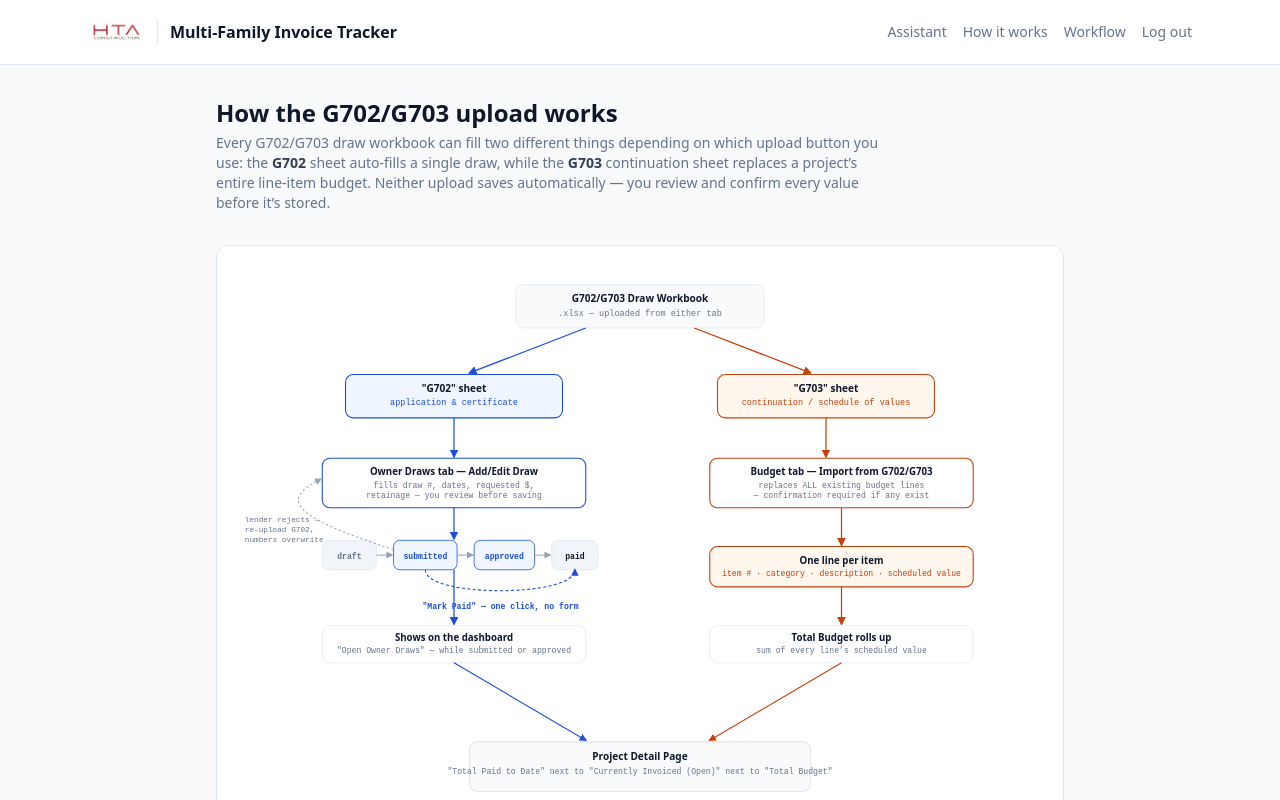
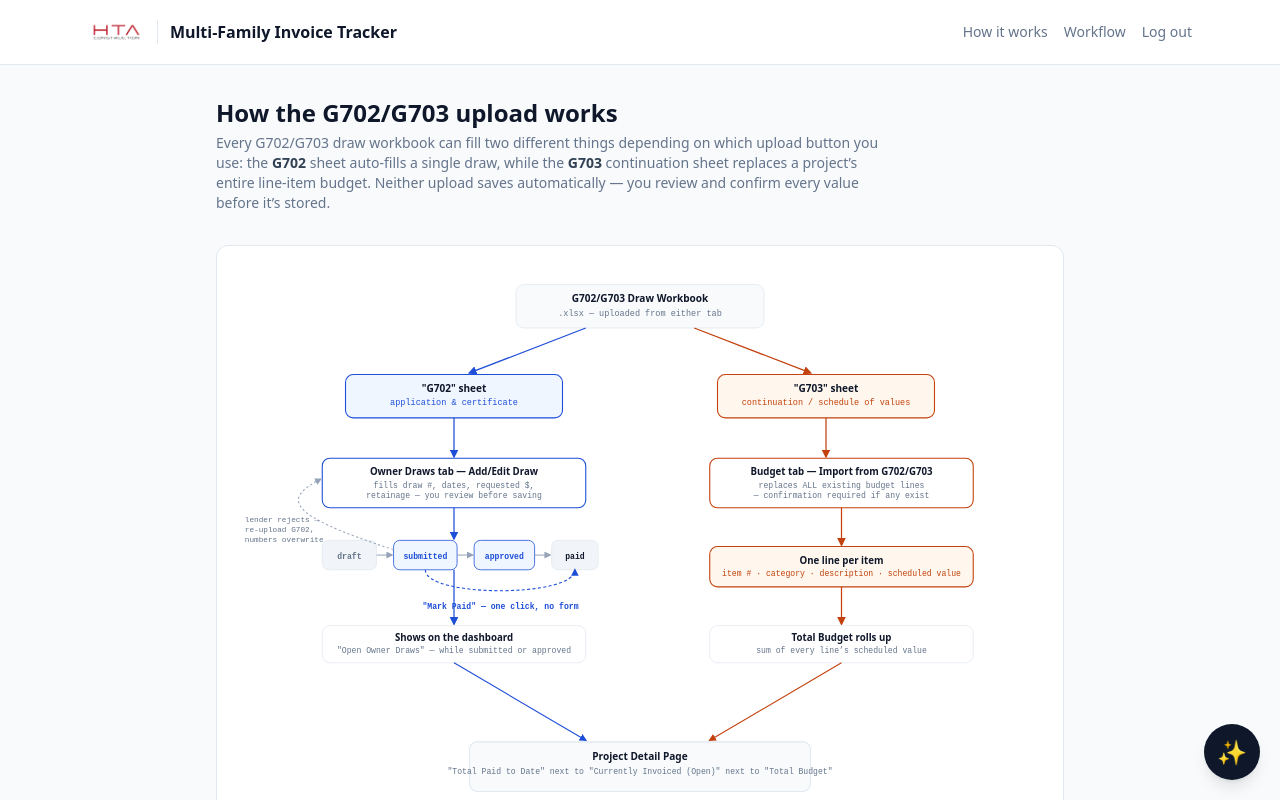
Before and after one commit to davidparada10/hta-invoicing-tracker, a Next.js app: page /help in a window 1280 px wide. Shown: the top 800 px of the page. Built offline with nearby package versions, Linux system fonts and the light colour scheme.

Commit message:
Turn the AI assistant into a floating bubble on every page
Replaces the standalone /chat page with a fixed-position widget
(bottom-right ✨ toggle) rendered from SiteHeader, so it's available
everywhere the header is instead of requiring navigation to its own page.

```diff
--- a/app/chat/page.tsx
+++ /dev/null
@@ -1,19 +0,0 @@
-import SiteHeader from "@/components/SiteHeader";
-import ChatWindow from "@/components/ChatWindow";
-
-export const dynamic = "force-dynamic";
-
-export default function ChatPage() {
-  return (
-    <div className="min-h-screen flex flex-col">
-      <SiteHeader />
-      <main className="max-w-3xl w-full mx-auto px-4 sm:px-6 py-8 flex-1 flex flex-col min-h-0">
-        <h1 className="text-2xl font-semibold text-slate-900 mb-1">Assistant</h1>
-        <p className="text-sm text-slate-500 mb-6">
-          Ask about your projects, or describe a draw, invoice, or budget line to add.
-        </p>
-        <ChatWindow />
-      </main>
-    </div>
-  );
-}
--- a/components/ChatWindow.tsx
+++ b/components/FloatingChat.tsx
@@ -12,7 +12,8 @@ import { formatCurrency, formatDate } from "@/lib/format";
 
 const WRITE_TOOLS = new Set(["createDraw", "markDrawPaid", "createSubInvoice", "createBudgetLine"]);
 
-export default function ChatWindow() {
+export default function FloatingChat() {
+  const [open, setOpen] = useState(false);
   const [input, setInput] = useState("");
   const { messages, sendMessage, addToolApprovalResponse, status } = useChat<HtaAgentUIMessage>({
     transport: new DefaultChatTransport({ api: "/api/chat" }),
@@ -29,12 +30,25 @@ export default function ChatWindow() {
   }
 
   return (
-    <div className="flex-1 flex flex-col min-h-0 rounded-xl border border-slate-200 bg-white">
-      <div className="flex-1 overflow-y-auto p-4 space-y-4">
+    <div className="fixed bottom-5 right-5 z-50 flex flex-col items-end">
+      {open && (
+        <div className="mb-3 w-[22rem] sm:w-96 h-[32rem] max-h-[75vh] rounded-2xl border border-slate-200 bg-white shadow-2xl flex flex-col overflow-hidden">
+          <div className="flex items-center justify-between px-4 py-3 border-b border-slate-200 bg-slate-900 text-white">
+            <span className="text-sm font-semibold">Assistant</span>
+            <button
+              onClick={() => setOpen(false)}
+              aria-label="Close"
+              className="text-slate-300 hover:text-white text-lg leading-none"
+            >
+              ×
+            </button>
+          </div>
+
+          <div className="flex-1 overflow-y-auto p-3 space-y-3">
             {messages.length === 0 && (
-          <div className="text-sm text-slate-400 text-center py-12">
-            Try: &ldquo;What&rsquo;s the status on Aneta?&rdquo; or &ldquo;Mark draw 2 on Broadway
-            as paid.&rdquo;
+              <div className="text-xs text-slate-400 text-center py-10 px-2">
+                Try: &ldquo;What&rsquo;s the status on Aneta?&rdquo; or &ldquo;Mark draw 2 on
+                Broadway as paid.&rdquo;
               </div>
             )}
             {messages.map((message) => (
@@ -43,7 +57,7 @@ export default function ChatWindow() {
                 className={`flex ${message.role === "user" ? "justify-end" : "justify-start"}`}
               >
                 <div
-              className={`max-w-[85%] rounded-xl px-4 py-2.5 text-sm ${
+                  className={`max-w-[88%] rounded-xl px-3 py-2 text-sm ${
                     message.role === "user"
                       ? "bg-slate-900 text-white"
                       : "bg-slate-50 border border-slate-200 text-slate-800"
@@ -58,22 +72,33 @@ export default function ChatWindow() {
             {isBusy && <div className="text-xs text-slate-400 px-1">Thinking…</div>}
           </div>
 
-      <form onSubmit={handleSubmit} className="border-t border-slate-200 p-3 flex gap-2">
+          <form onSubmit={handleSubmit} className="border-t border-slate-200 p-2.5 flex gap-2">
             <input
               value={input}
               onChange={(e) => setInput(e.target.value)}
-          placeholder="Ask about your projects, or describe something to add..."
+              placeholder="Ask or describe something to add..."
               className="flex-1 rounded-lg border border-slate-300 px-3 py-2 text-sm"
               disabled={isBusy}
+              autoFocus
             />
             <button
               type="submit"
               disabled={isBusy || !input.trim()}
-          className="rounded-lg bg-slate-900 text-white text-sm font-medium px-4 py-2 disabled:opacity-50"
+              className="rounded-lg bg-slate-900 text-white text-sm font-medium px-3 py-2 disabled:opacity-50"
             >
               Send
             </button>
           </form>
+        </div>
+      )}
+
+      <button
+        onClick={() => setOpen((v) => !v)}
+        aria-label={open ? "Close assistant" : "Open assistant"}
+        className="w-14 h-14 rounded-full bg-slate-900 text-white shadow-lg flex items-center justify-center text-2xl hover:bg-slate-800 transition-colors"
+      >
+        {open ? "×" : "✨"}
+      </button>
     </div>
   );
 }
--- a/components/SiteHeader.tsx
+++ b/components/SiteHeader.tsx
@@ -3,6 +3,7 @@
 import Image from "next/image";
 import Link from "next/link";
 import { useRouter } from "next/navigation";
+import FloatingChat from "@/components/FloatingChat";
 
 export default function SiteHeader() {
   const router = useRouter();
@@ -14,6 +15,7 @@ export default function SiteHeader() {
   }
 
   return (
+    <>
       <header className="border-b border-slate-200 bg-white">
         <div className="max-w-6xl mx-auto px-4 sm:px-6 py-4 flex items-center justify-between">
           <Link href="/" className="flex items-center gap-3">
@@ -29,9 +31,6 @@ export default function SiteHeader() {
             <span className="font-semibold text-slate-900">Multi-Family Invoice Tracker</span>
           </Link>
           <div className="flex items-center gap-4">
-          <Link href="/chat" className="text-sm text-slate-500 hover:text-slate-900">
-            Assistant
-          </Link>
             <Link href="/help" className="text-sm text-slate-500 hover:text-slate-900">
               How it works
             </Link>
@@ -47,5 +46,7 @@ export default function SiteHeader() {
           </div>
         </div>
       </header>
+      <FloatingChat />
+    </>
   );
 }
```
Lines whose indentation alone changed are shown as unchanged.
